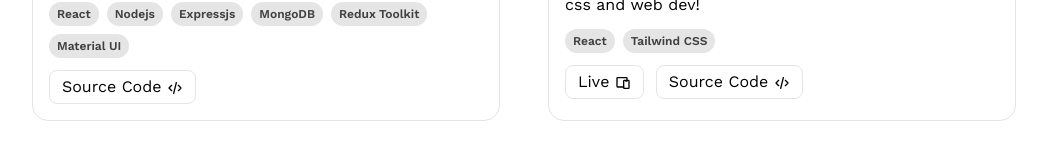
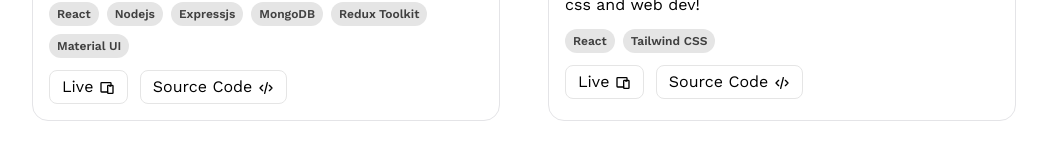
Before and after one commit to feliciahmq/portfolio, a React (Vite) app: page / in a window 1280 px wide. Shown: the part 2695-2855 px from the top of the page, without its empty margins (116-1163 px from the left). Built offline with nearby package versions, Linux system fonts and the light colour scheme.

Commit message:
Edit: FinHub

```diff
--- a/src/components/Projects.jsx
+++ b/src/components/Projects.jsx
@@ -25,7 +25,7 @@
       title: 'FinHub',
       description: 'A data dashboard built with MERN stack.',
       code: 'https://github.com/feliciahmq/finhub',
-      live: '',
+      live: 'https://drive.google.com/file/d/1zvYOmkbDfuLAKlEVh8YF6VTaAFmYxOXx/view?usp=drive_link',
       stack: 'React, Nodejs, Expressjs, MongoDB, Redux Toolkit, Material UI',
       thumbnail: FinHub,
     },
```
